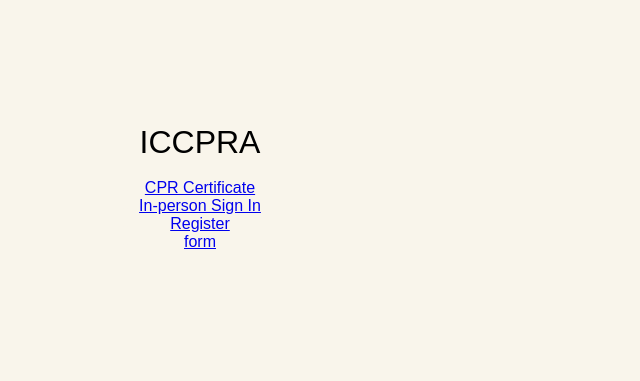
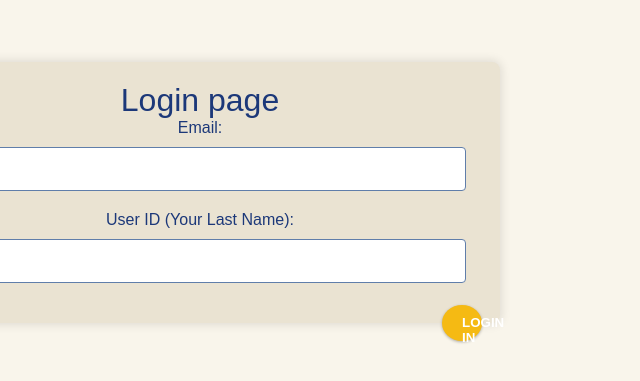
Before and after one commit to KediMiao/ICCPRA, a React (Create React App) app in the folder iccpraWebApplication/iccpra-web-application/: page /guestLogin in a window 1280 px wide. Before the commit this address led to /. Shown: the part 213-594 px from the top of the page, without its empty margins (0-640 px from the left). Built offline with nearby package versions, Linux system fonts and the light colour scheme; a web font is replaced by a local one.

Commit message:
Guest Login page updated

```diff
--- a/iccpraWebApplication/iccpra-web-application/src/App.jsx
+++ b/iccpraWebApplication/iccpra-web-application/src/App.jsx
@@ -11,6 +11,7 @@ import Home from "./components/Home";
 import Certificate from "./components/Certificate";
 import SignIn from "./components/SignIn";
 import Register from "./components/register/register";
+import Login from "./Login";
 
 function App() {
   return (
@@ -20,6 +21,7 @@ function App() {
           <Route path="/" element={<Home />} />
           <Route path="/certificate" element={<Certificate />} />
           <Route path="/signin" element={<SignIn />} />
+          <Route path="/guestLogin" element={<Login />} />
           <Route path="/register" element={<Register />} />
           <Route path="*" element={<Navigate to="/" />} />
           <Route path="/form" element={<Form />}></Route>
--- /dev/null
+++ b/iccpraWebApplication/iccpra-web-application/src/Login.css
@@ -0,0 +1,97 @@
+  body {
+    background-color: #F9F5EB;
+    font-family: Arial, sans-serif;
+    display: flex;
+    justify-content: center;
+    align-items: center;
+    height: 100vh;
+    margin: 0;
+  }
+
+  form {
+    background-color: #EAE3D2;
+    padding: 20px;
+    border-radius: 8px;
+    box-shadow: 0px 0px 10px 2px rgba(0, 0, 0, 0.1);
+    color: #1C3879;
+    width: 600px;
+  }
+
+  .headline {
+    text-align: center;
+  }
+
+  .input-field {
+    width: 98.5%;
+    padding: 11px 20px;
+    margin: 8px 0;
+    display: inline-block;
+    border: 1px solid #607EAA;
+    border-radius: 4px;
+    box-sizing: border-box;
+  }
+
+  label {
+    display: block;
+    margin-bottom: 10px;
+  }
+
+  input[type="text"], input[type="email"] {
+    width: 95%;
+    padding: 10px;
+    margin-bottom: 20px;
+    border-radius: 4px;
+    border: 1px solid #607EAA;
+  }
+
+  button {
+    background-color: #1C3879;
+    color: #F9F5EB;
+    padding: 10px 20px;
+    border: none;
+    border-radius: 4px;
+    cursor: pointer;
+    text-transform: uppercase;
+    font-weight: bold;
+    display: block;
+    margin:0 auto;
+  }
+
+  button:hover {
+    background-color: #607EAA;
+  }
+
+  .notice {
+    background-color: #F9F5EB;
+    width: 92%;
+    color: #1C3879;
+    padding: 10px 20px;
+    border: none;
+    border-radius: 12px;
+    text-transform: uppercase;
+    font-weight: bold;
+  }
+
+  .modal {
+    position: fixed;
+    top: 0;
+    left: 0;
+    width: 100%;
+    height: 100%;
+    background: rgba(0, 0, 0, 0.5);
+    display: flex;
+    justify-content: center;
+    align-items: center;
+  }
+
+  .modal-open {
+    animation: fadeInScaleUp 0.5s ease-out;
+  }
+
+  .modal-content {
+    background: white;
+    padding: 20px;
+    border-radius: 12px;
+    width: 80%;
+    max-width: 500px;
+  }
--- /dev/null
+++ b/iccpraWebApplication/iccpra-web-application/src/Login.js
@@ -0,0 +1,78 @@
+import React, { useState } from "react";
+import axios from "axios";
+import "./Login.css";
+import { useNavigate } from "react-router-dom";
+
+function LoginForm() {
+  const [formState, setFormState] = useState({
+    email: "",
+    userId: "",
+  });
+
+  const navigate = useNavigate();
+
+  const handleChange = (event) => {
+    const { name, value } = event.target;
+    setFormState((prevState) => ({
+      ...prevState,
+      [name]: value,
+    }));
+  };
+
+  const handleSubmit = (event) => {
+    event.preventDefault();
+
+    axios
+      .post("http://localhost:3001/login", {
+        email: formState.email,
+        idStudents: formState.userId,
+      })
+      .then((response) => {
+        if (response.data === "Success") {
+          navigate("/Update", { state: { userId: formState.userId } });
+        } else {
+          alert("Login Failed! Incorrect email or User ID.");
+        }
+      })
+      .catch((error) => {
+        console.error("There was an error!", error);
+      });
+
+    // Reset the form state
+    setFormState({
+      email: "",
+      userId: "",
+    });
+  };
+
+  return (
+    <form onSubmit={handleSubmit}>
+      <div className="headline">
+        <h1>Login page</h1>
+      </div>
+      <div className="form-group">
+        <label>Email:</label>
+        <input
+          type="email"
+          name="email"
+          value={formState.email}
+          onChange={handleChange}
+          required
+        />
+      </div>
+      <div className="form-group">
+        <label>User ID (Your Last Name):</label>
+        <input
+          type="text"
+          name="userId"
+          value={formState.userId}
+          onChange={handleChange}
+          required
+        />
+      </div>
+      <button type="submit">Login in</button>
+    </form>
+  );
+}
+
+export default LoginForm;
--- a/iccpraWebApplication/iccpra-web-application/src/components/Home.jsx
+++ b/iccpraWebApplication/iccpra-web-application/src/components/Home.jsx
@@ -16,6 +16,9 @@ const Home = () => {
           <Link to="/signin">In-person Sign In</Link>
         </li>
         <li>
+          <Link to="/guestLogin">Guest Login</Link>
+        </li>
+        <li>
           <Link to="/register">Register</Link>
         </li>
         <li>
```
Also changed, not shown: iccpraWebApplication/iccpra-web-application/src/Update.css (added, +32 -0 lines), iccpraWebApplication/iccpra-web-application/src/Update.js (added, +114 -0 lines), 1 other file (tests, documents, lock files or other folders).
